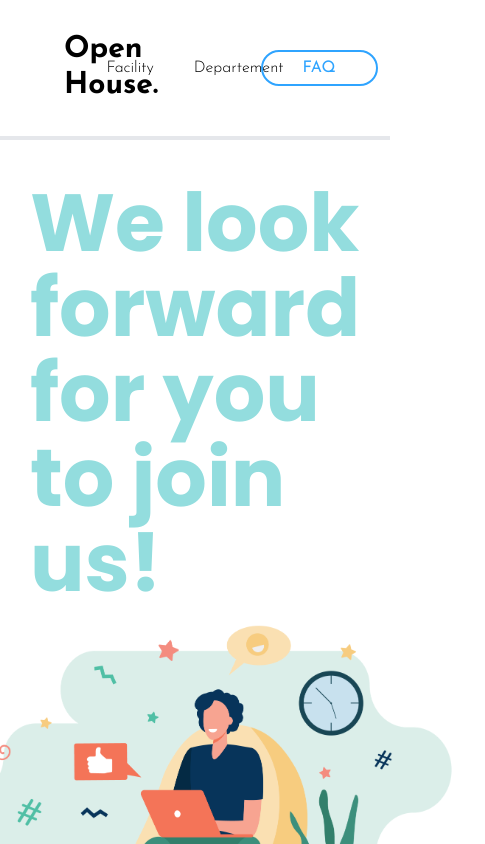
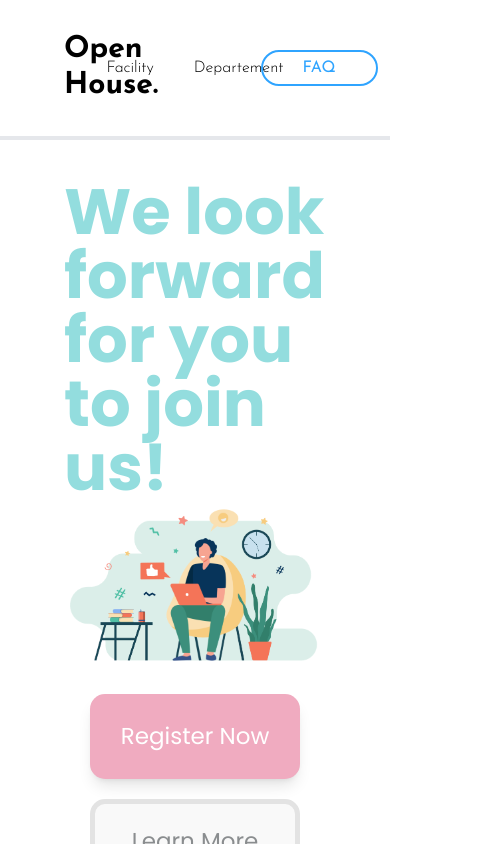
Before and after one commit to aufarhmn/web-open-house, a Next.js app: page / in a window 390 px wide. Shown: the top 844 px of the page, 485 px wide, since content can reach past the window. Built offline with nearby package versions, Linux system fonts and the light colour scheme; no server answers.

Commit message:
feat: add better responsiveness to Hero

```diff
--- a/components/Hero.js
+++ b/components/Hero.js
@@ -4,19 +4,19 @@ import Image from "next/image";
 const Hero = () => {
   return (
     <div className="flex flex-col items-center font-Poppins pt-10">
-      <div className="px-16 leading-[85px] w-full text-white flex items-center justify-between flex-col lg:flex-row">
+      <div className="px-16 md:leading-[85px] leading-[64px] w-full text-white flex items-center justify-between flex-col lg:flex-row">
         <div data-aos="fade-up" data-aos-duration="700">
-          <h1 className="text-[81px] max-w-[600px] font-bold text-blue-25">
+          <h1 className="md:text-[81px] text-[64px] max-w-[600px] font-bold text-blue-25">
             We look forward for you to join us!
           </h1>
         </div>
-        <div className="w-[580px]">
+        <div className="max-w-[580px] w-full">
           <Image src="/OpenHouseHero.png" width={3147} height={2000}/>
         </div>
       </div>
-      <div className="w-full px-16 flex gap-16 text-[23px] justify-center lg:justify-start lg:mt-5">
-        <div className="cursor-pointer text-white bg-[#F0ABC0] flex justify-center items-center w-[192px] h-[85px] rounded-[15px] shadow-lg">Register Now</div>
-        <div className="cursor-pointer text-[#8A8D8F] bg-[#F9F9F9] flex justify-center items-center w-[192px] h-[85px] rounded-[15px] border-[5px] border-[#E3E3E3]">Learn More</div>
+      <div className="w-full px-16 flex gap-5 lg:gap-16 md:flex-row text-[23px] justify-center items-center flex-col lg:justify-start md:mt-5">
+        <div className="cursor-pointer text-white bg-[#F0ABC0] flex justify-center items-center w-[80%] md:w-[192px] h-[85px] rounded-[15px] shadow-lg">Register Now</div>
+        <div className="cursor-pointer text-[#8A8D8F] bg-[#F9F9F9] flex justify-center items-center w-[80%] md:w-[192px] h-[85px] rounded-[15px] border-[5px] border-[#E3E3E3]">Learn More</div>
       </div>
     </div>
   );
```
